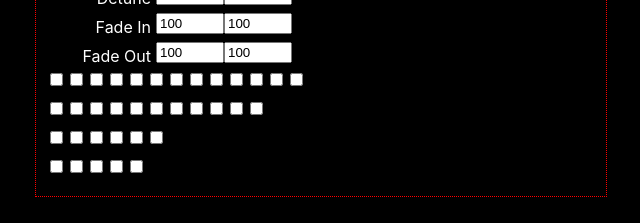
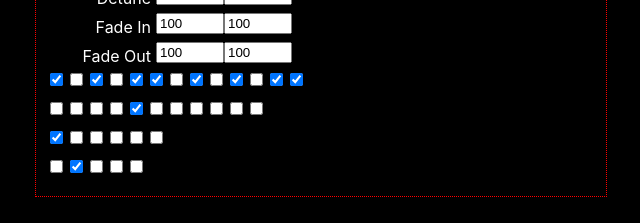
Before and after one commit to CodeKrakken/random-noise-generator, a React (Create React App) app: page / in a window 1280 px wide. Both pictures are taken after a click on the button "Add Voice". Shown: the part 304-527 px from the top of the page, without its empty margins (319-959 px from the left). Built offline with nearby package versions, Linux system fonts and the light colour scheme.

Commit message:
Pass checked status to checkbox input

```diff
--- a/src/components/voice/Voice.tsx
+++ b/src/components/voice/Voice.tsx
@@ -311,7 +311,8 @@ export default function Voice(props: props) {
                   onChange,
                   maxLength,
                   min,
-                  max
+                  max,
+                  checked
                 } = input
 
                 const dataTestId = input['data-testid']
@@ -335,6 +336,7 @@ export default function Voice(props: props) {
                         maxLength={maxLength}
                         min={min}
                         max={max}
+                        checked={checked}
                       />
                     </div>
                   </>
```
